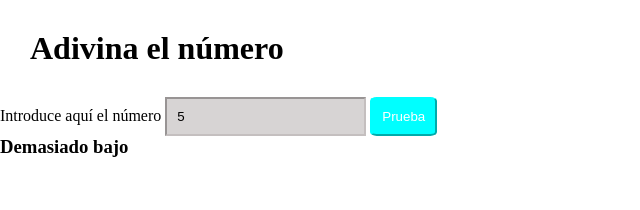
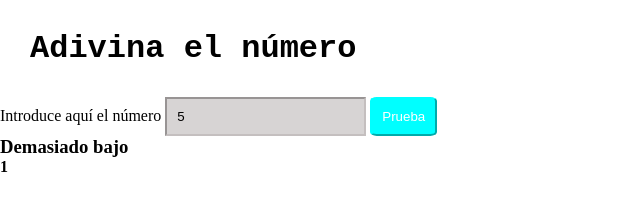
Before and after one commit to MafeToro/evaluation-ADALAB-mod-2-js, a plain HTML site: page index.html in a window 1280 px wide. Both pictures are taken after typing "5" into the empty fields and a click on the button "Prueba". Shown: the whole page, without its empty margins (0-640 px from the left). Drawn offline with Linux system fonts and the light colour scheme.

Commit message:
with counter

```diff
--- a/index.html
+++ b/index.html
@@ -20,7 +20,7 @@
     Mensaje
   </h3></form>
 
-  <h4 class="js-counter"></h4>
+  <h4 class="js-counter">Contador</h4>
    <script src="./main.js"></script>
   </body>
 </html>
--- a/main.js
+++ b/main.js
@@ -3,10 +3,16 @@
 const updateBtn = document.querySelector(".js-submit");
 const userInput = document.querySelector(".js-input-number");
 const message = document.querySelector(".js-message");
-let count = 0;
+const messageCounter = document.querySelector(".js-counter");
+let counter = 0;
 
 function getRandomInt(max) {
     return Math.floor(Math.random() * max);
+}
+
+function updateCounter () {
+counter++;
+messageCounter.innerHTML = parseInt(counter);
 }
 
 const randomNumber = getRandomInt(100);
@@ -27,6 +33,8 @@ if (userInput.value < 0 || userInput.value > 100) {
 } else {
     message.innerHTML = "Demasiado alto";
 }
+
+updateCounter ();
 };
 
 updateBtn.addEventListener("click", handleClick);
--- a/reset.css
+++ b/reset.css
@@ -26,4 +26,5 @@ a {
 
 .title {
     padding: 30px;
+    font-family: 'Courier New', Courier, monospace;
 }
```
